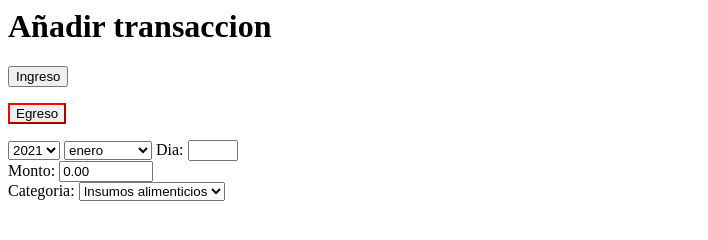
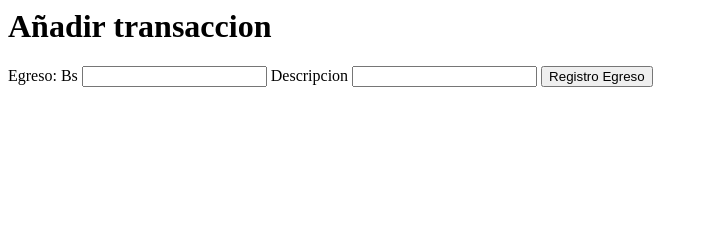
Before and after one commit to MelinaGutierrez/Pocket-Guard, a website built with Parcel: page add_transaccion.html in a window 1280 px wide. Shown: the whole page, without its empty margins (0-708 px from the left). Built offline with nearby package versions, Linux system fonts and the light colour scheme.

Commit message:
Registrar egreso y mostrarlo

```diff
--- a/add_transaccion.html
+++ b/add_transaccion.html
@@ -1,43 +1,25 @@
 <html>
   <body>
     <h1>Añadir transaccion</h1>
+    <form id="form-Egreso">
+      <label for="Tipo-transaccion" >Egreso: </label>
+      <label type="number" for="Monto">Bs</label>
+      <input type="number" id="Monto">
+      <label for="Descripcion">Descripcion</label>
+      <input type="text" id="Descripcion">
+      <button type="submit">Registro Egreso</button>
+    </form>
+    <!--
+    <form id="form-Ingreso">
+      <label for="Tipo-transaccion" >Ingreso: </label>
+      <label type="number" for="MontoIngreso">Bs</label>
+      <input type="number" id="MontoIngreso">
+      <label for="DescripcionIngreso">Descripcion</label>
+      <input type="text" id="DescripcionIngreso">
+      <button type="submit">Registro Ingreso</button>
+    </form>
+    <h1>Historial de transacciones</h1>-->
+    <div id="resultado-div"></div>
     <script type="module" src="./src/presenter.js"></script>
-    <form >
-      <button type="submit"  > Ingreso</button>
-    </form>
-    <form >
-      <button type="submit" style="border-color: red;" >Egreso</button>
-    </form>
-    <select id="anio-item">
-      <option value="2021">2021</option>
-      <option value="2022">2022</option>
-      <option value="2023">2023</option>
-    </select>
-    <select id="mes-item">
-      <option value="enero">enero</option>
-      <option value="febrero">febrero</option>
-      <option value="marzo">marzo</option>
-      <option value="abril">abril</option>
-      <option value="mayo">mayo</option>
-      <option value="junio">junio</option>
-      <option value="julio">julio</option>
-      <option value="agosto">agosto</option>
-      <option value="septiembre">septiembre</option>
-      <option value="octubre">octubre</option>
-      <option value="noviembre">noviembre</option>
-      <option value="diciembre">diciembre</option>
-    </select>
-    <label for="" >Dia:</label>
-    <input type="number" style="width: 50;">
-    <div>
-      <label>Monto:</label>
-      <input type="text" value="0.00" style="width: 94;">
-    </div>
-    <div>
-      <label for="">Categoria:</label>
-      <select id="categoria-egreso-item">
-        <option value="Insumos-alimenticios">Insumos alimenticios</option>
-      </select>
-    </div>
   </body>
 </html>
--- a/src/multiplicador.js
+++ /dev/null
@@ -1,5 +0,0 @@
-function multiplicar(a, b) {
-    return a * b;
-  }
-
-export default multiplicar;
--- a/src/presenter.js
+++ b/src/presenter.js
@@ -1,25 +1,25 @@
-import sumar from "./sumador";
-import multiplicar from "./multiplicador";
-
-const first = document.querySelector("#primer-numero");
-const second = document.querySelector("#segundo-numero");
-const form = document.querySelector("#sumar-form");
-const form2 = document.querySelector("#multiplicar-form");
+const first = document.querySelector("#Monto");
+const second = document.querySelector("#Descripcion");
+const form = document.querySelector("#form-Egreso");
+/*const firstIngreso = document.querySelector("#MontoIngreso");
+const secondIngreso = document.querySelector("#DescripcionIngreso");
+const formIngreso = document.querySelector("#form-Ingreso");*/
 const div = document.querySelector("#resultado-div");
 
 form.addEventListener("submit", (event) => {
   event.preventDefault();
 
   const firstNumber = Number.parseInt(first.value);
-  const secondNumber = Number.parseInt(second.value);
+  const secondNumber = second.value;
 
-  div.innerHTML = "<p>" + sumar(firstNumber, secondNumber) + "</p>";
+  div.innerHTML = /*div.innerHTML +*/ "<p> -Egreso Bs: " +firstNumber + " Descripcion: "+secondNumber + "</p>";
 });
-form2.addEventListener("submit", (event) => {
+/*
+formIngreso.addEventListener("submit", (event) => {
   event.preventDefault();
 
-  const firstNumber = Number.parseInt(first.value);
-  const secondNumber = Number.parseInt(second.value);
+  const firstNumber = Number.parseInt(firstIngreso.value);
+  const secondNumber = secondIngreso.value;
 
-  div.innerHTML = "<p>" + multiplicar(firstNumber, secondNumber) + "</p>";
-});
+  div.innerHTML = div.innerHTML + "<p> -Ingreso Bs: " +firstNumber + " Descripcion: "+secondNumber + "</p>";
+});*/
```
Also changed, not shown: src/sumador.test.js (deleted, +0 -7 lines).
